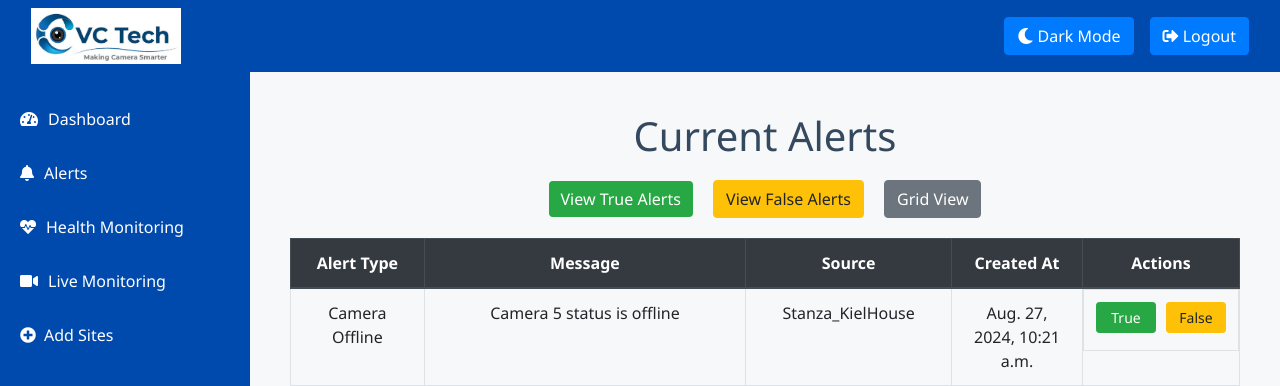
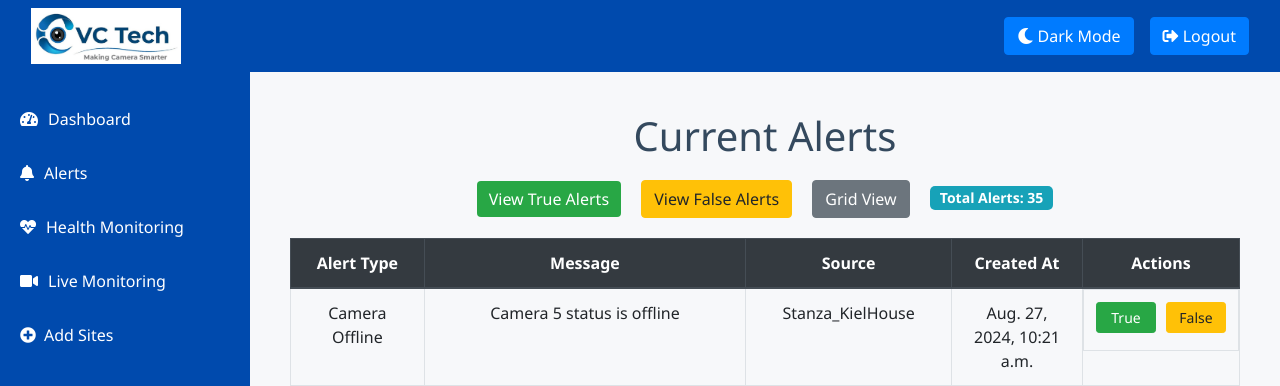
Before and after one commit to vinit879/vaas1, a Django app: page /HM1/alerts/ in a window 1280 px wide. Shown: the top 386 px of the page. Run offline with Django 5.2, Linux system fonts and the light colour scheme; data comes from the database, SQL or seed files in the repository; both versions use the stored data as it was after the commit; some libraries are stand-ins or nearby versions.

Commit message:
Initial commit

```diff
--- a/HM1/templates/HM1/display_alerts.html
+++ b/HM1/templates/HM1/display_alerts.html
@@ -8,6 +8,8 @@
             <a href="{% url 'resolved_alerts' %}" class="btn btn-true-alerts mx-2">View True Alerts</a>
             <a href="{% url 'dismissed_alerts' %}" class="btn btn-warning mx-2">View False Alerts</a>
             <button id="toggle-view" class="btn btn-secondary mx-2" onclick="toggleView()">Grid View</button>
+            <!-- Add the Total Alerts display here -->
+            <span class="badge badge-info mx-2">Total Alerts: {{ total_alerts }}</span>
         </div>
     </div>
 
@@ -116,6 +118,14 @@
     .btn-true-alerts:hover {
         background-color: #218838; /* Darker shade on hover */
         color: white;
+    }
+
+    .badge-info {
+        background-color: #17a2b8;
+        color: white;
+        padding: 5px 10px;
+        border-radius: 5px;
+        font-size: 14px;
     }
 
     table th, table td {
--- a/HM1/views.py
+++ b/HM1/views.py
@@ -394,7 +394,8 @@ def alert_dashboard(request):
 # Display alerts view
 def display_alerts(request):
     alerts = Alert.objects.filter(is_resolved=False, is_dismissed=False).exclude(alert_type__in=['storage', 'device']).order_by('-created_at')
-    return render(request, 'HM1/display_alerts.html', {'alerts': alerts})
+    total_alerts = alerts.count()  # Calculate the total number of alerts
+    return render(request, 'HM1/display_alerts.html', {'alerts': alerts, 'total_alerts': total_alerts})
 
 # System alerts view
 def system_alerts(request):
```
Also changed, not shown: db.sqlite3.
